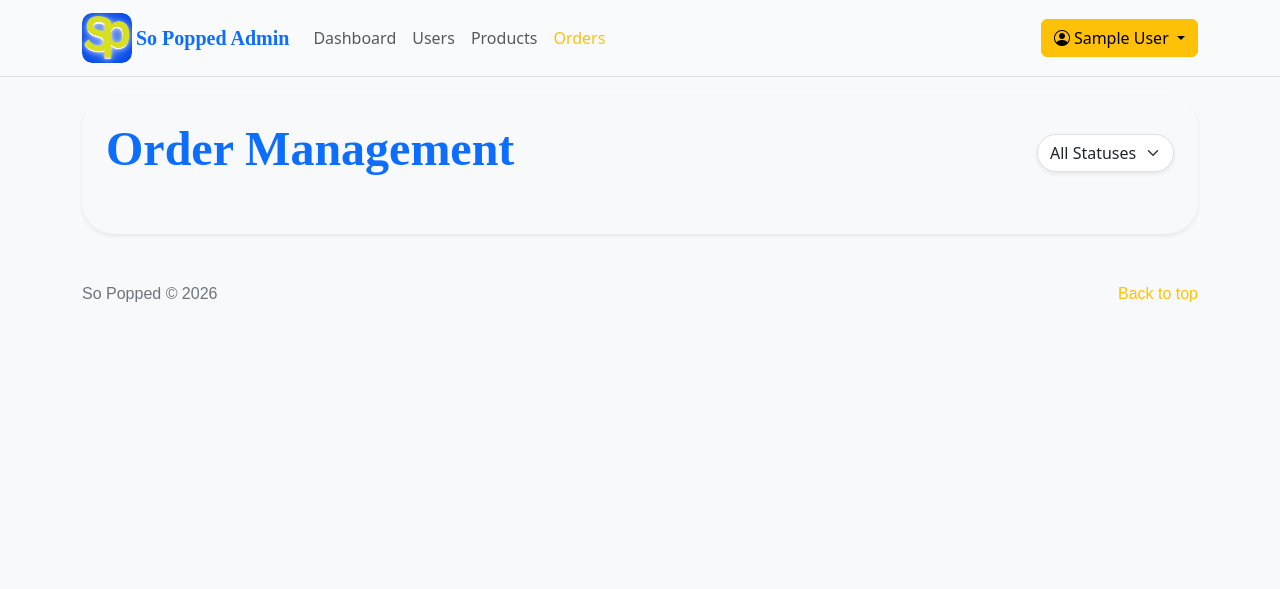
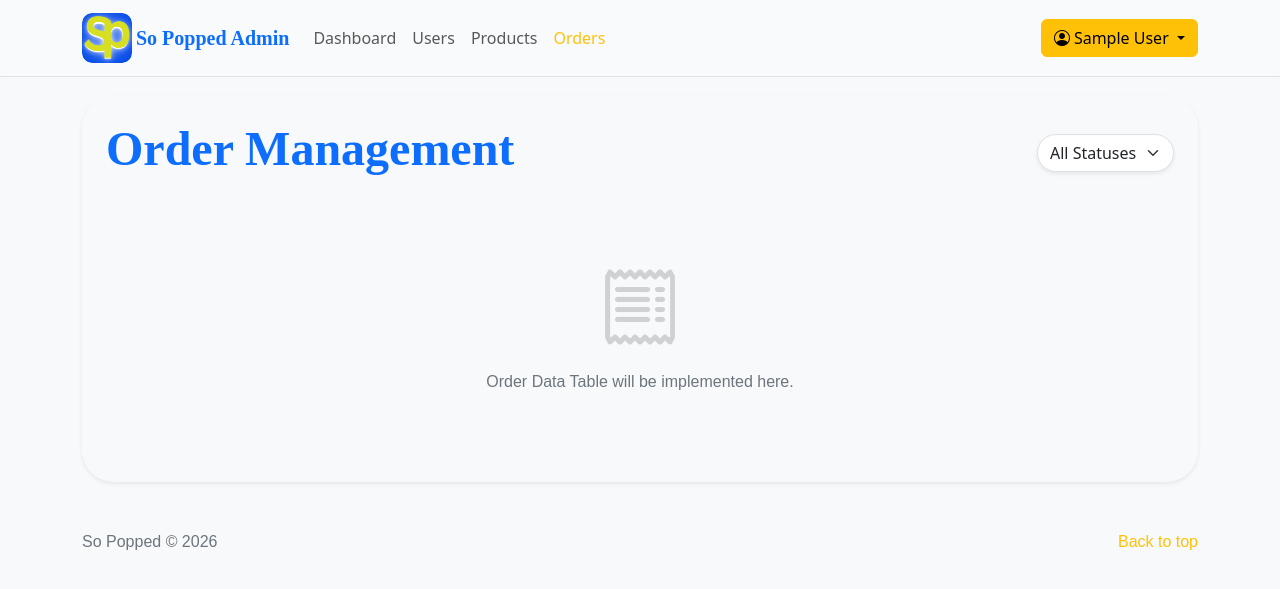
Before and after one commit to yosoykyle/SoPopped, a PHP site: page /sopopped/admin/orders.php in a window 1280 px wide. Shown: the top 589 px of the page. Run offline with PHP 8.4, Linux system fonts and the light colour scheme; the visitor is signed in with stand-in values (Sample User, id 1); some libraries are stand-ins or nearby versions; some web fonts are replaced.

Commit message:
feat: placeholder

```diff
--- a/admin/orders.php
+++ b/admin/orders.php
@@ -14,10 +14,10 @@
     </div>
 
     <!-- Placeholder for Data Table -->
-    <!-- <div class="text-center py-5 text-muted">
+    <div class="text-center py-5 text-muted">
       <i class="bi bi-receipt display-1 opacity-25"></i>
       <p class="mt-3">Order Data Table will be implemented here.</p>
-    </div> -->
+    </div>
     <!--
             📋 SNIPPET LOCATION: MARKDOWNS/REPORTS/admin_task_delegation.md
             📦 Package C: Order Management → 1. Frontend: `admin/orders.php`
```
